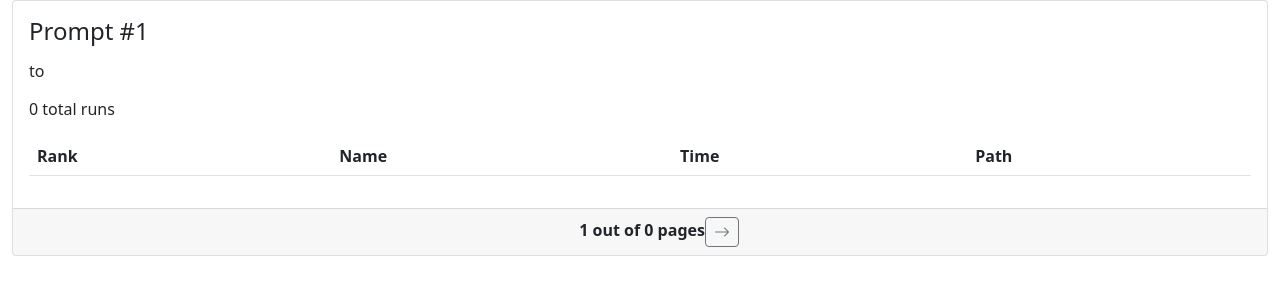
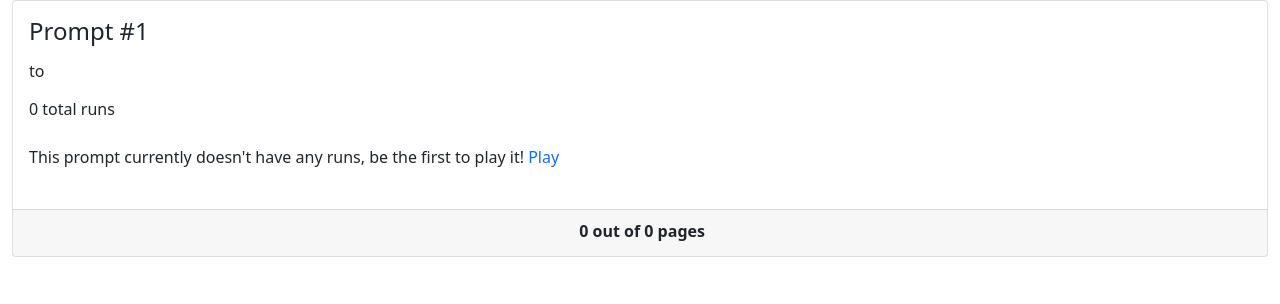
Before and after one commit to wikispeedruns/wikipedia-speedruns, a Flask app: page /prompt/1 in a window 1280 px wide. Shown: the part 72-376 px from the top of the page. Before the commit the page ends 328 px from the top, so only its background shows below. Run offline with Flask 2, Linux system fonts and the light colour scheme; data that the repository does not hold is empty; some libraries are stand-ins or nearby versions.

Commit message:
fixed display bugs for empty prompts

```diff
--- a/static/js/prompt.js
+++ b/static/js/prompt.js
@@ -231,6 +231,9 @@ var app = new Vue({
         },
 
         getPageNo: function () {
+            if (this.runs.length === 0) {
+                return 0;
+            }
             return parseInt(pg)
         },
 
--- a/templates/prompt.html
+++ b/templates/prompt.html
@@ -19,7 +19,7 @@
                 <p><h6><strong>[[prompt.start]]</strong> to <strong>[[prompt.end]]</strong></h6></p>
                 <p>[[runs.length]] total runs</p>
 
-                <table class="table table-hover">
+                <table v-if="runs.length > 0" class="table table-hover">
                     <thead>
                         <th scope="col">Rank</th>
                         <th scope="col">Name</th>
@@ -62,10 +62,12 @@
                         </tr>
                     </tbody>
                 </table>
-                </ul>
+
+                <p class="my-4" v-else>This prompt currently doesn't have any runs, be the first to play it! <a v-bind:href="'/play/' + getPromptID()">Play</a></p>
+
             </div>
             <div class="card-footer text-center">
-                <button class="btn btn-outline-secondary px-2" v-on:click="prevPage" v-bind:class="{invisible: getPageNo()===1}"><i class="bi bi-arrow-left" id="prev-page"></i></button>
+                <button class="btn btn-outline-secondary px-2" v-on:click="prevPage" v-bind:class="{invisible: getPageNo()===1 || getPageNo()===0}"><i class="bi bi-arrow-left" id="prev-page"></i></button>
                 <span><strong>[[getPageNo()]] out of [[Math.ceil(runs.length/runsPerPage)]] pages</span>
                 <button class="btn btn-outline-secondary px-2" v-on:click="nextPage" v-bind:class="{invisible: getPageNo()===Math.ceil(runs.length/runsPerPage)}"><i class="bi bi-arrow-right" id="next-page"></i></button>
             </div>
--- a/views.py
+++ b/views.py
@@ -85,6 +85,9 @@ def get_prompt_page(id):
     run_id = request.args.get('run_id', '')
     page = request.args.get('page', 1)
 
+    if int(page) < 1:
+        page = 1
+
     if len(run_id) != 0:
         return render_with_data('prompt.html', prompt_id=id, run_id=run_id, pg = page)
     else:
```
